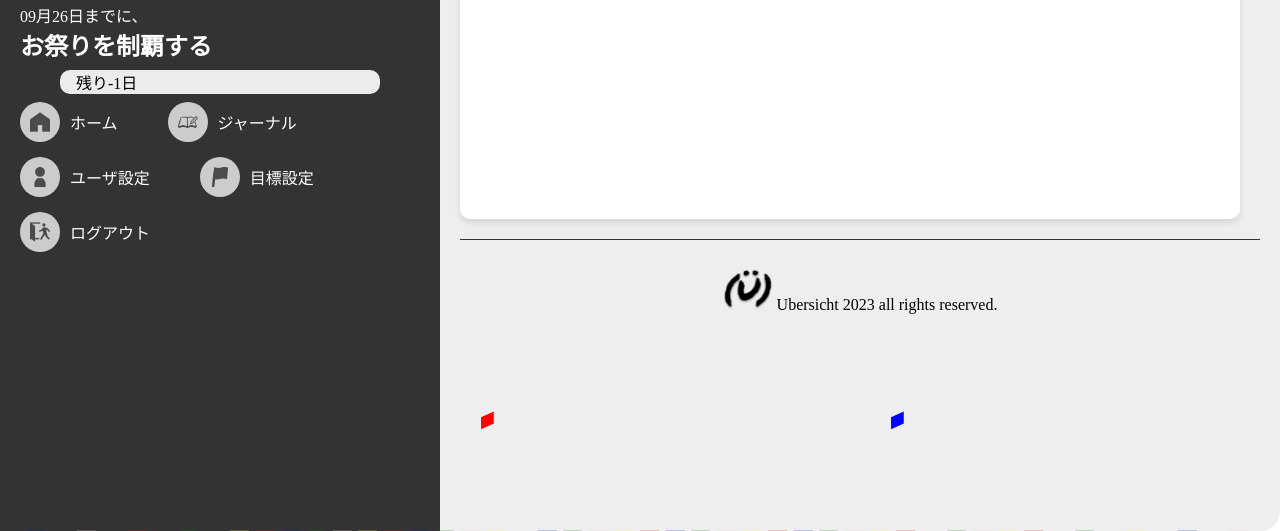
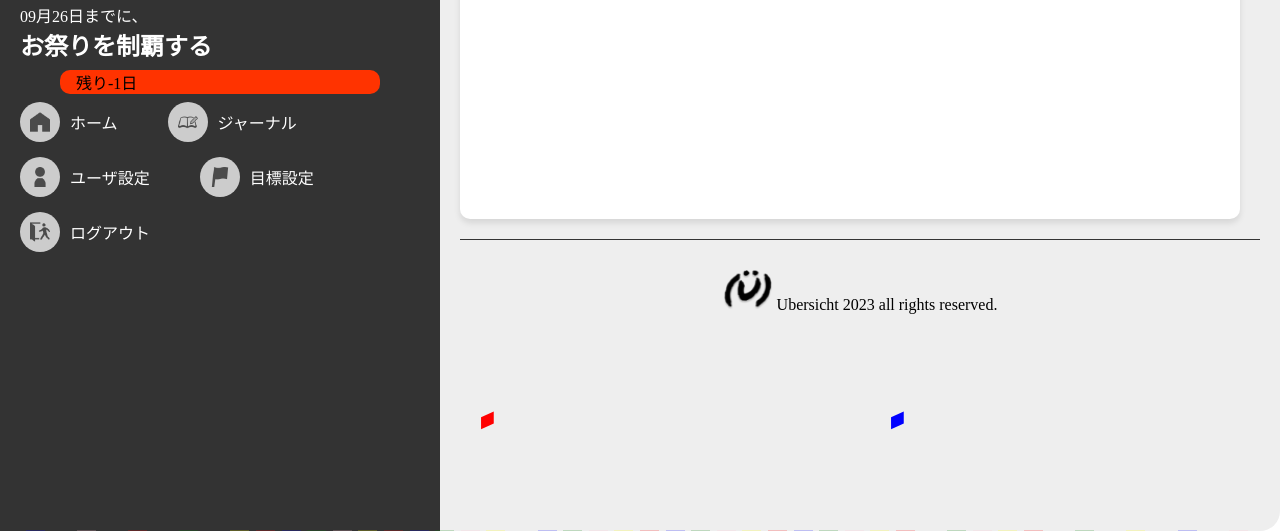
Before and after one commit to ICDCyborg/ubersicht, a Django app: page /todo/complete/1 in a window 1280 px wide. Shown: the part 269-800 px from the top of the page. Run offline with Django 4.2, Linux system fonts and the light colour scheme; a user stored in the database is signed in; data comes from the database, SQL or seed files in the repository; both versions use the stored data as it was after the commit; some libraries are stand-ins or nearby versions.

Commit message:
feat: expired goal

```diff
--- a/todo/templates/float-card.html
+++ b/todo/templates/float-card.html
@@ -19,11 +19,20 @@
             {% if goal %}
             <div>{{ goal.until_date | date:'m月d日' }}までに、</div>
             <h2 style="margin:0;">{{ goal.subject }}</h2>
-            <div class="progBar">
-                <div class="bar" style="width:{{ goal.percent }}%">
-                    <div class="bar-label">残り{{ goal.days_left }}日</div>
+                {% if goal.days_left > 0 %}
+                <div class="progBar">
+                    <div class="bar" style="width:{{ goal.percent }}%">
+                        <div class="bar-label">残り{{ goal.days_left }}日</div>
+                    </div>
                 </div>
-            </div>
+                {% else %}
+                {% comment %} 目標が期限切れの場合 {% endcomment %}
+                <div class="progBar">
+                    <div class="bar-expired" style="width:100%">
+                        <div class="bar-label">残り{{ goal.days_left }}日</div>
+                    </div>
+                </div>
+                {% endif %}
             {% else %}
             <div style="margin:10px;">
                 <div>目標が設定されていません。</div>
```
Also changed, not shown: db.sqlite3.
